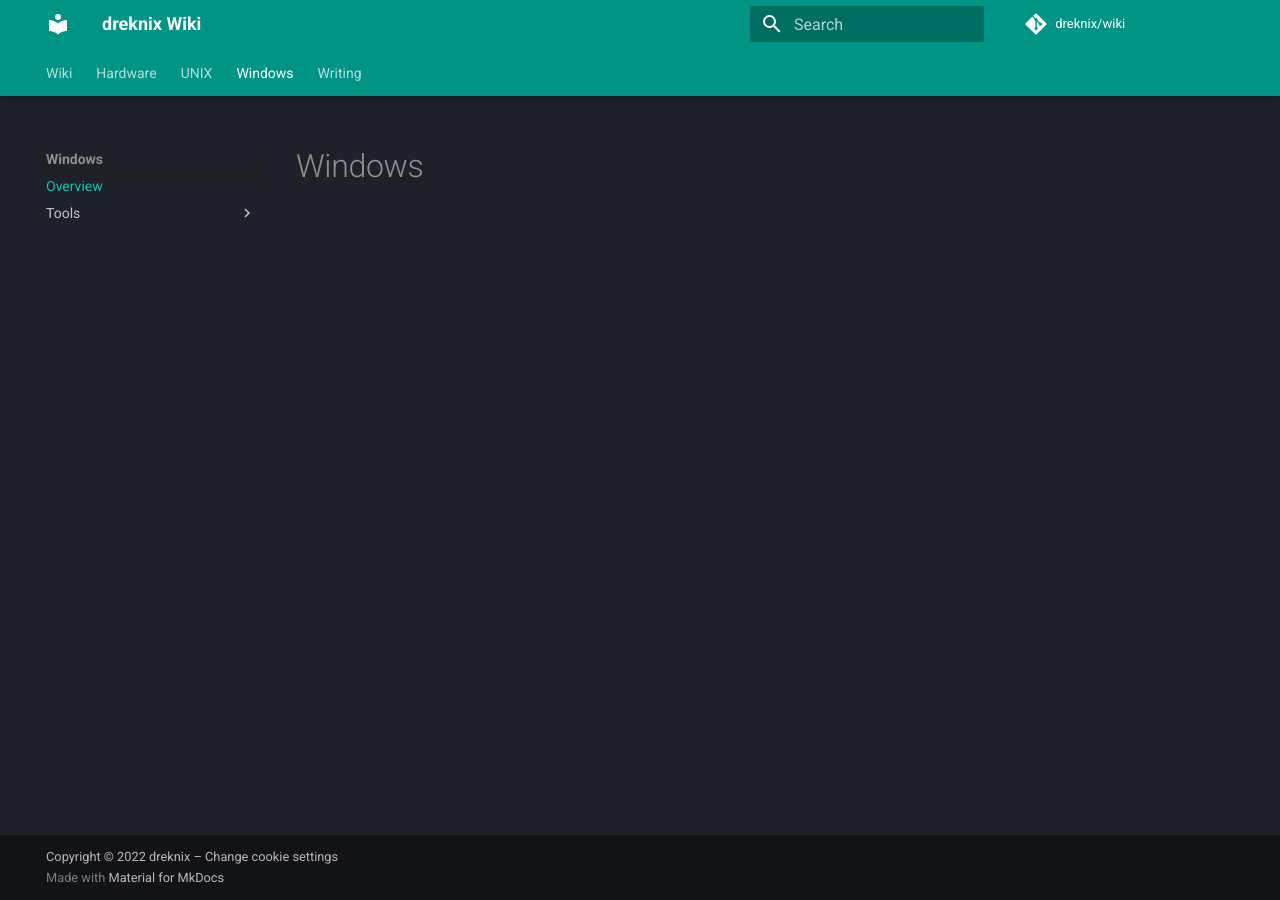
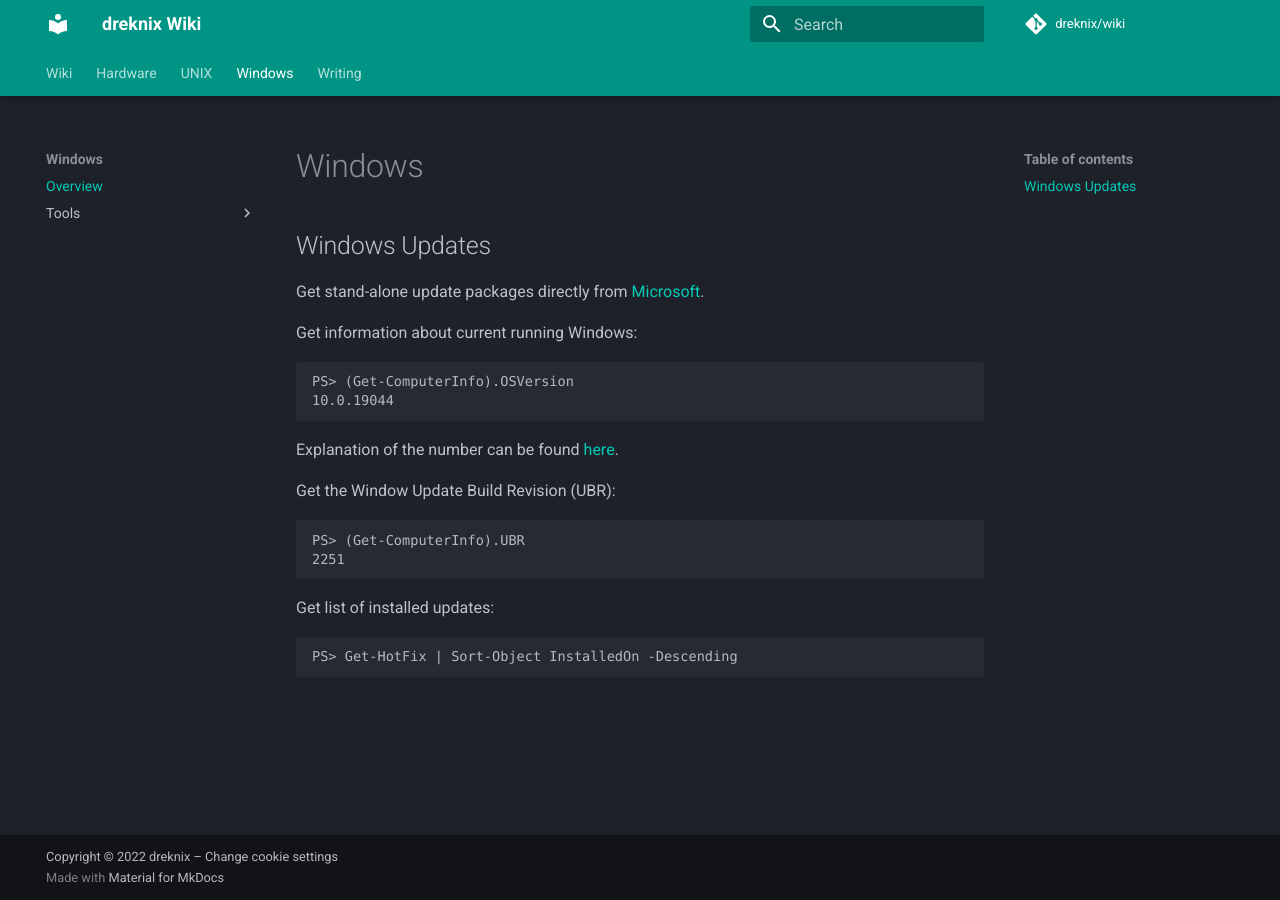
Before and after one commit to dreknix/wiki, an MkDocs documentation site: the page built from docs/windows/index.md, in a window 1280 px wide. Built offline with MkDocs 1.6.1 and Material for MkDocs 9.7.7, drawn with Linux system fonts in a browser that asks for light colours; some web fonts are replaced; comment, search, counter and statistics services are not loaded.

Commit message:
Add information about Windows updates

````diff
--- a/docs/windows/index.md
+++ b/docs/windows/index.md
@@ -1 +1,29 @@
 # Windows
+
+## Windows Updates
+
+Get stand-alone update packages directly from
+[Microsoft](https://www.catalog.update.microsoft.com/).
+
+Get information about current running Windows:
+
+```PS
+PS> (Get-ComputerInfo).OSVersion
+10.0.19044
+```
+
+Explanation of the number can be found
+[here](https://learn.microsoft.com/en-us/windows/release-health/release-information).
+
+Get the Window Update Build Revision (UBR):
+
+```PS
+PS> (Get-ComputerInfo).UBR
+2251
+```
+
+Get list of installed updates:
+
+```PS
+PS> Get-HotFix | Sort-Object InstalledOn -Descending
+```
````
